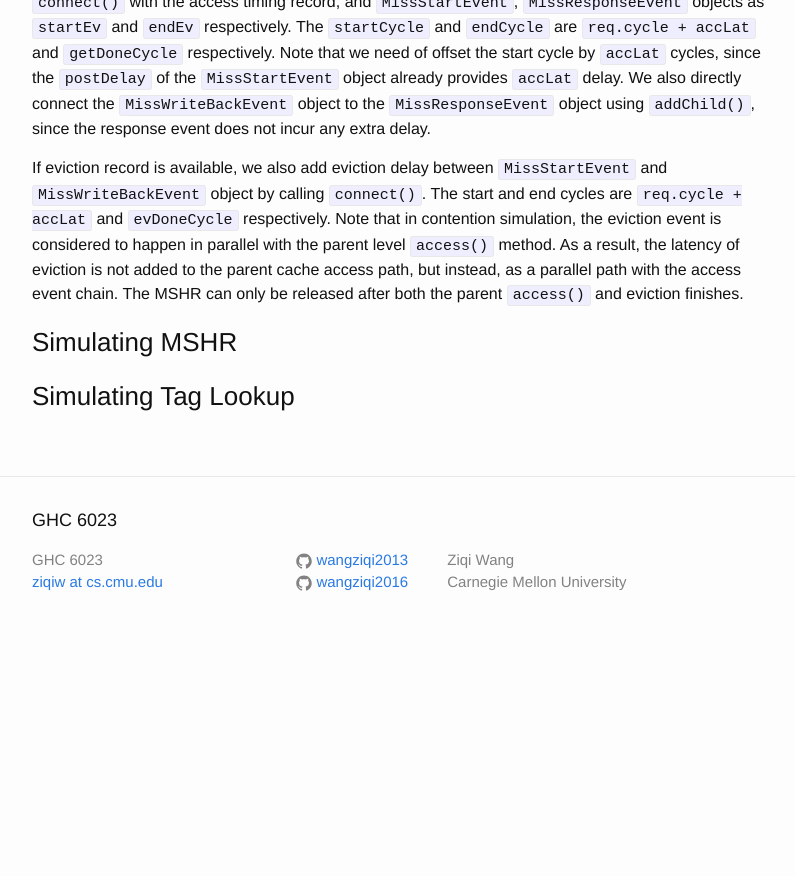
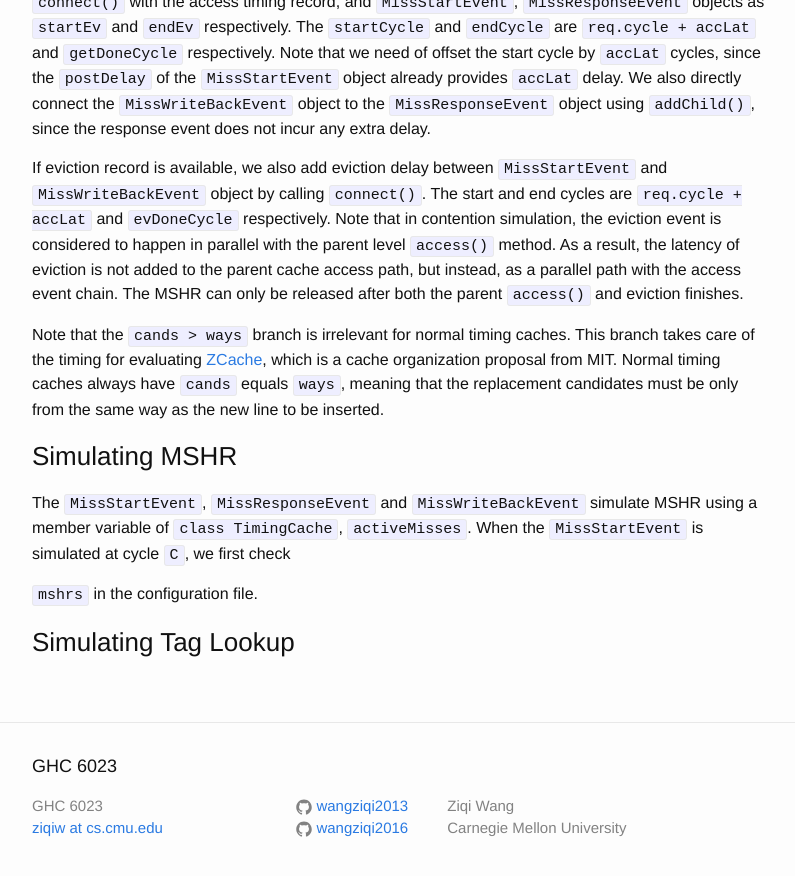
Before and after one commit to wangziqi2013/wangziqi2013.github.io, a Jekyll site: the page built from _posts/2019-01-22-understand-zsim-contention-sim.markdown, in a window 1280 px wide and 900 px high, scrolled down 12044 px. Shown: the top 876 px of the window, without its empty margins (238-1033 px from the left). Built offline with Jekyll 4.4.1, drawn with Linux system fonts in a browser that asks for light colours; before the commit the page ends 12698 px from its top, so only the background shows below that.

Commit message:
Adding zcache

```diff
--- a/_posts/2019-01-22-understand-zsim-contention-sim.markdown
+++ b/_posts/2019-01-22-understand-zsim-contention-sim.markdown
@@ -444,6 +444,16 @@ simulation, the eviction event is considered to happen in parallel with the pare
 the latency of eviction is not added to the parent cache access path, but instead, as a parallel path with the access
 event chain. The MSHR can only be released after both the parent `access()` and eviction finishes.
 
+Note that the `cands > ways` branch is irrelevant for normal timing caches. This branch takes care of the timing for
+evaluating [ZCache](https://people.csail.mit.edu/sanchez/papers/2010.zcache.micro.pdf), which is a cache organization
+proposal from MIT. Normal timing caches always have `cands` equals `ways`, meaning that the replacement candidates must
+be only from the same way as the new line to be inserted.
+
 ### Simulating MSHR
 
+The `MissStartEvent`, `MissResponseEvent` and `MissWriteBackEvent` simulate MSHR using a member variable of `class TimingCache`,
+`activeMisses`. When the `MissStartEvent` is simulated at cycle `C`, we first check
+
+`mshrs` in the configuration file.
+
 ### Simulating Tag Lookup
```
